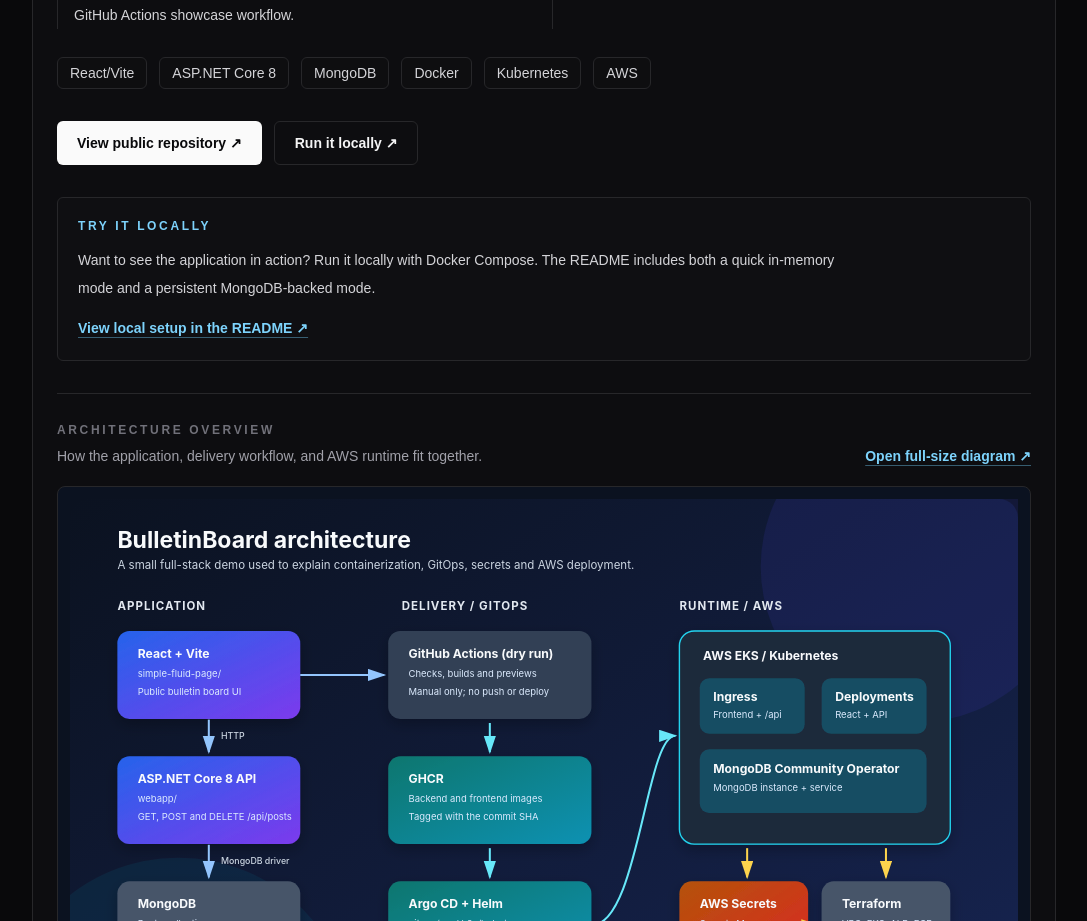
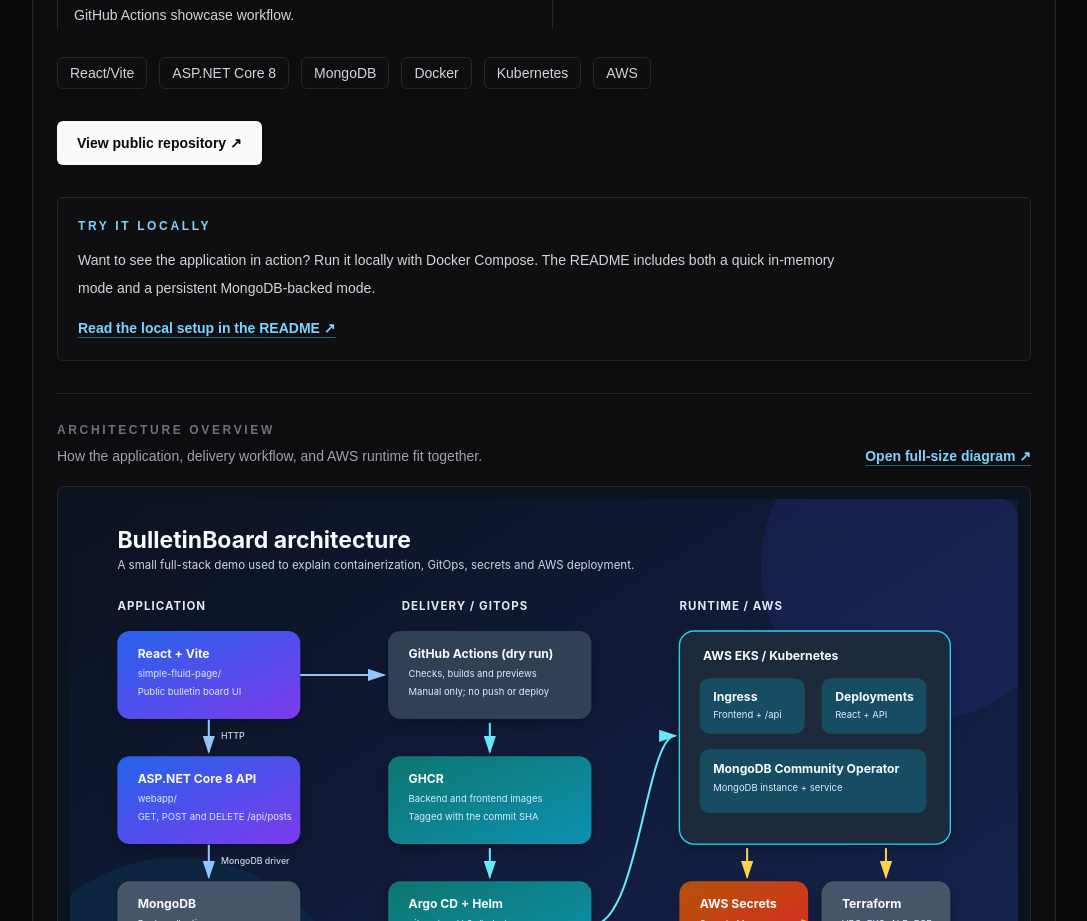
Before and after one commit to Luunomx/Luunom-portfolio, a Next.js app: page / in a window 1280 px wide. Shown: the part 2540-3461 px from the top of the page, without its empty margins (96-1183 px from the left). Built offline with nearby package versions, Linux system fonts and the light colour scheme; no server answers.

Commit message:
Remove redundant local run button

```diff
--- a/app/page.tsx
+++ b/app/page.tsx
@@ -451,16 +451,6 @@ function CaseStudy({
               >
                 View public repository ↗
               </a>
-              {project.localSetupHref ? (
-                <a
-                  className="inline-flex min-h-11 items-center justify-center rounded-md border border-zinc-700 px-5 text-sm font-semibold text-zinc-100 transition-colors hover:border-zinc-500 hover:bg-zinc-900"
-                  href={project.localSetupHref}
-                  target="_blank"
-                  rel="noopener noreferrer"
-                >
-                  Run it locally ↗
-                </a>
-              ) : null}
             </div>
           ) : null}
 
@@ -480,7 +470,7 @@ function CaseStudy({
                 target="_blank"
                 rel="noopener noreferrer"
               >
-                View local setup in the README ↗
+                Read the local setup in the README ↗
               </a>
             </div>
           ) : null}
```
